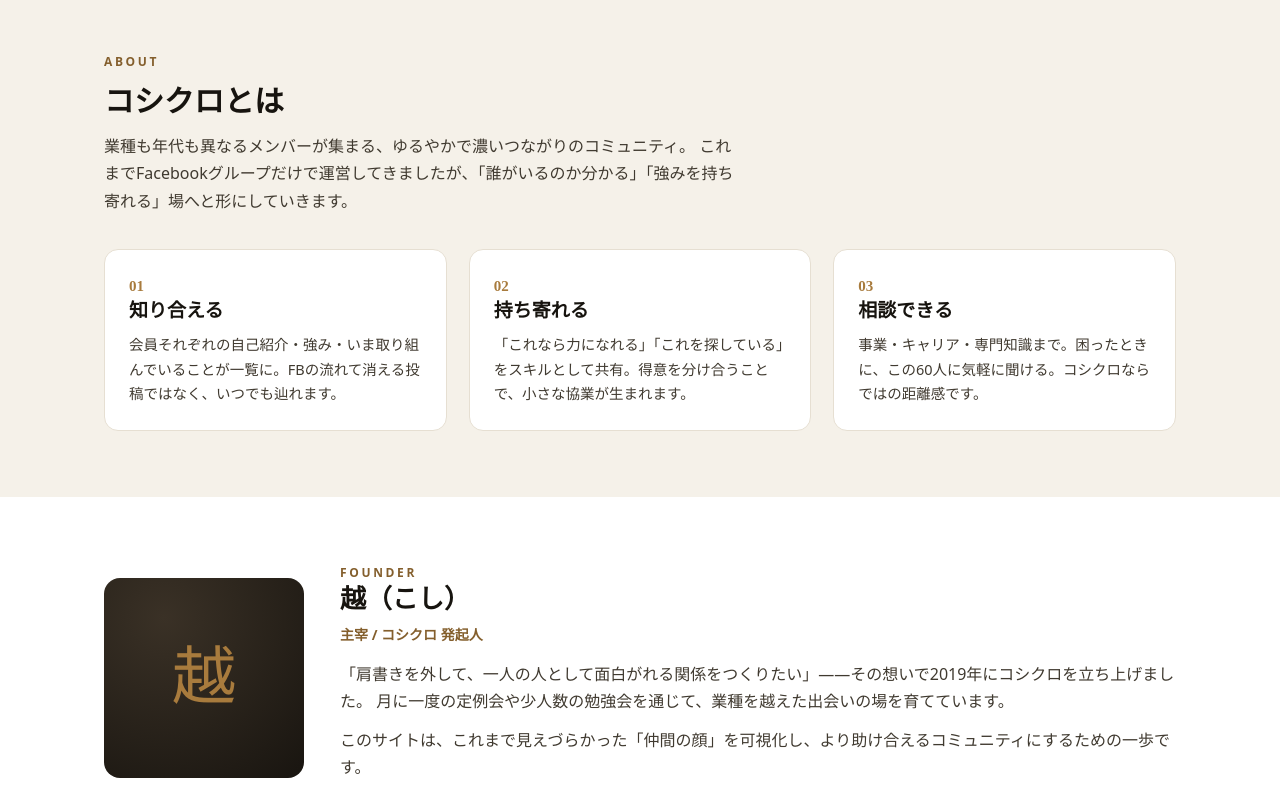
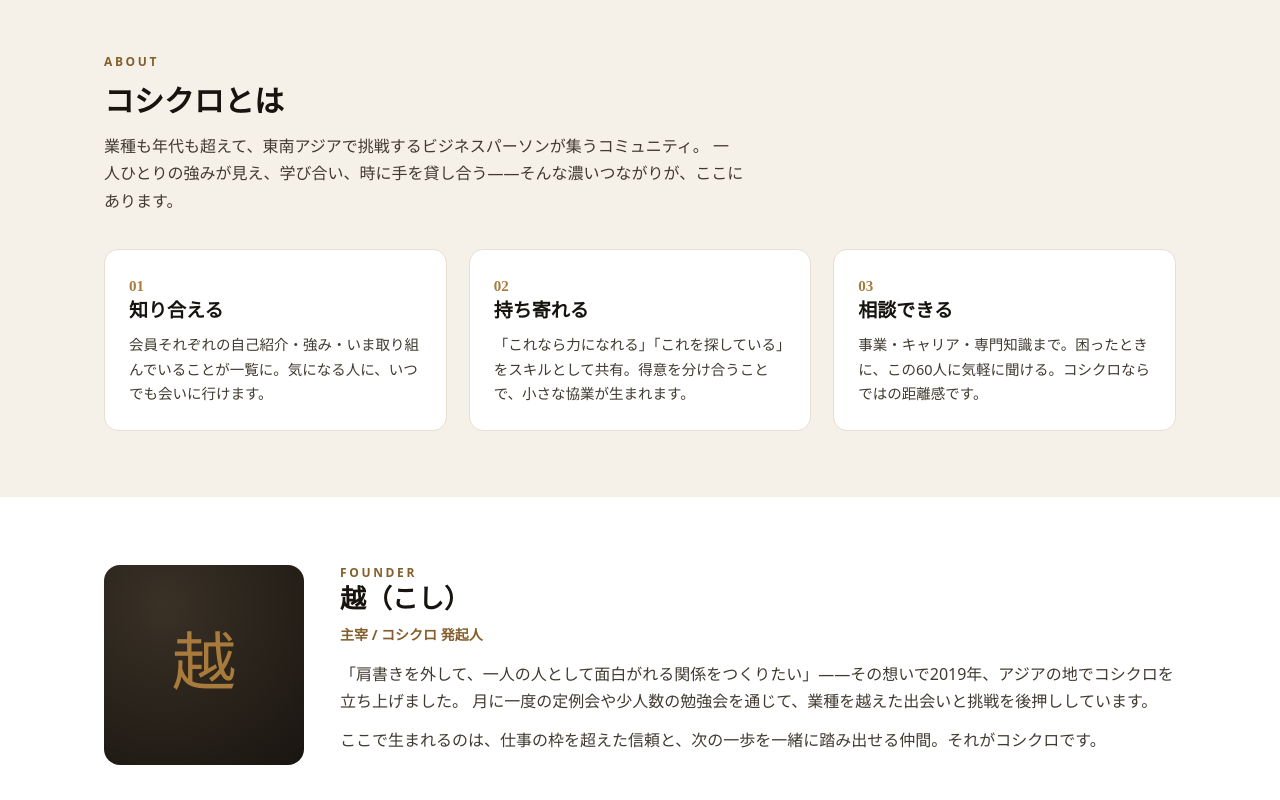
Before and after one commit to JackNakamura/koshikuro-mock, a plain HTML site: page index.html in a window 1280 px wide. Shown: the part 800-1600 px from the top of the page. Drawn offline with Linux system fonts and the light colour scheme.

Commit message:
メインビジュアルを東南アジア(バンコク)に変更、FB経緯・内部向け文言を削除し新規訪問者向けにコピー刷新
Co-Authored-By: Claude Opus 4.8 (1M context) <noreply@anthropic.com>

```diff
--- a/index.html
+++ b/index.html
@@ -253,7 +253,7 @@
 
   <div class="hero">
     <div class="wrap">
-      <div class="eyebrow" style="color:var(--accent)">Business Community across Asia ・ since 2019</div>
+      <div class="eyebrow" style="color:var(--accent)">Southeast Asia ・ Business Community since 2019</div>
       <h1>アジアを舞台にした、<br>愛と挑戦のコミュニティ。</h1>
       <p>コシクロは、越（こし）が主宰する約60名のビジネスパーソンのコミュニティ。
         アジアという舞台で挑戦する仲間が、肩書きではなく「その人が何を持ち寄れるか」でつながり、学び合い、支え合っています。</p>
@@ -274,14 +274,14 @@
       <div class="sec-head">
         <div class="eyebrow">About</div>
         <h2>コシクロとは</h2>
-        <p>業種も年代も異なるメンバーが集まる、ゆるやかで濃いつながりのコミュニティ。
-          これまでFacebookグループだけで運営してきましたが、「誰がいるのか分かる」「強みを持ち寄れる」場へと形にしていきます。</p>
+        <p>業種も年代も超えて、東南アジアで挑戦するビジネスパーソンが集うコミュニティ。
+          一人ひとりの強みが見え、学び合い、時に手を貸し合う——そんな濃いつながりが、ここにあります。</p>
       </div>
       <div class="cols3">
         <div class="card">
           <div class="num">01</div>
           <h3>知り合える</h3>
-          <p>会員それぞれの自己紹介・強み・いま取り組んでいることが一覧に。FBの流れて消える投稿ではなく、いつでも辿れます。</p>
+          <p>会員それぞれの自己紹介・強み・いま取り組んでいることが一覧に。気になる人に、いつでも会いに行けます。</p>
         </div>
         <div class="card">
           <div class="num">02</div>
@@ -305,9 +305,9 @@
           <div class="eyebrow">Founder</div>
           <h2>越（こし）</h2>
           <div class="role">主宰 / コシクロ 発起人</div>
-          <p>「肩書きを外して、一人の人として面白がれる関係をつくりたい」——その想いで2019年にコシクロを立ち上げました。
-            月に一度の定例会や少人数の勉強会を通じて、業種を越えた出会いの場を育てています。</p>
-          <p>このサイトは、これまで見えづらかった「仲間の顔」を可視化し、より助け合えるコミュニティにするための一歩です。</p>
+          <p>「肩書きを外して、一人の人として面白がれる関係をつくりたい」——その想いで2019年、アジアの地でコシクロを立ち上げました。
+            月に一度の定例会や少人数の勉強会を通じて、業種を越えた出会いと挑戦を後押ししています。</p>
+          <p>ここで生まれるのは、仕事の枠を超えた信頼と、次の一歩を一緒に踏み出せる仲間。それがコシクロです。</p>
         </div>
       </div>
     </div>
@@ -354,7 +354,7 @@
       <div class="sec-head">
         <div class="eyebrow">Reports</div>
         <h2>活動報告</h2>
-        <p>過去のイベントの様子を記録しています。編集ページから随時追加できます。</p>
+        <p>これまでの定例会や勉強会の様子をお届けします。コシクロの空気感が伝わるはずです。</p>
       </div>
       <div class="reports">
         <div class="report">
```
Also changed, not shown: assets/hero.jpg.
